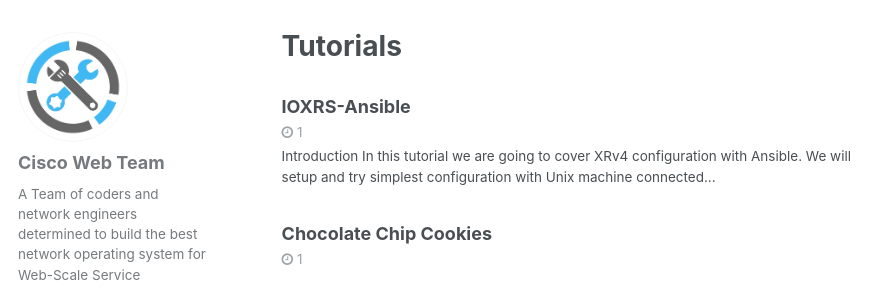
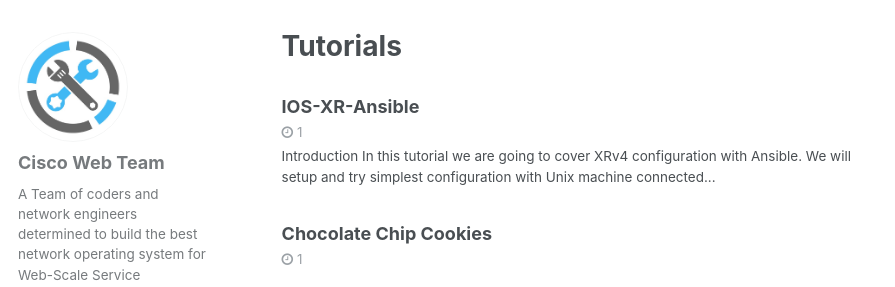
Before and after one commit to xrdocs/application-hosting, a Jekyll site: the page built from _pages/tutorials-archive.html, in a window 1280 px wide, cut to the strip 104-391 px from the top of the page. Shown: the whole strip, without its empty margins (0-895 px from the left). Built offline with Jekyll 4.4.1, drawn with Linux system fonts in a browser that asks for light colours.

Commit message:
change name

```diff
--- a/_tutorials/IOSXR-Ansible.md
+++ b/_tutorials/IOSXR-Ansible.md
@@ -1,5 +1,6 @@
 ---
-title: IOXRS-Ansible
+title: "IOS-XR-Ansible"
+published: true
 ---
 ## Introduction
 In this tutorial we are going to cover XRv4 configuration with Ansible. We will setup and try simplest configuration with Unix machine connected to XRv64.
```
